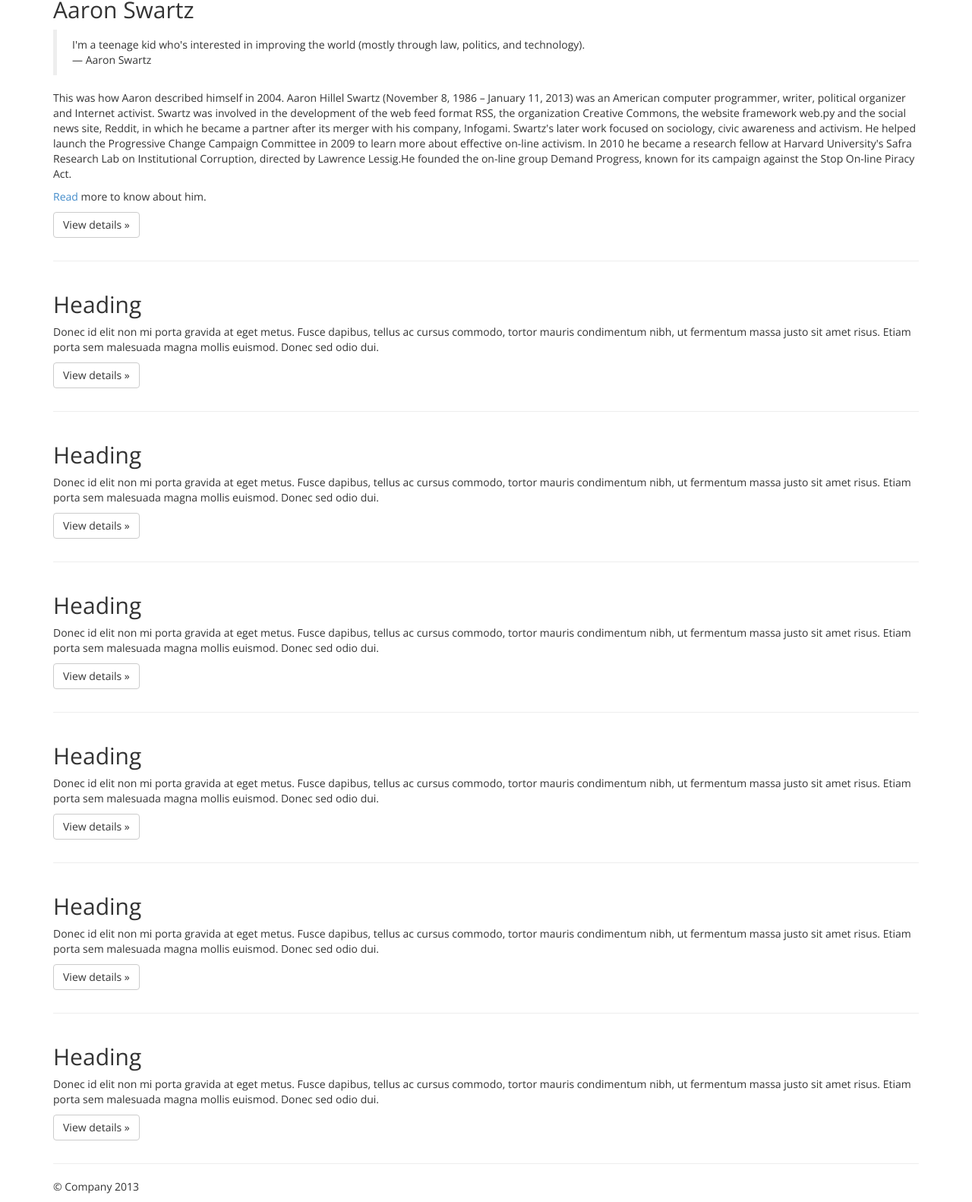
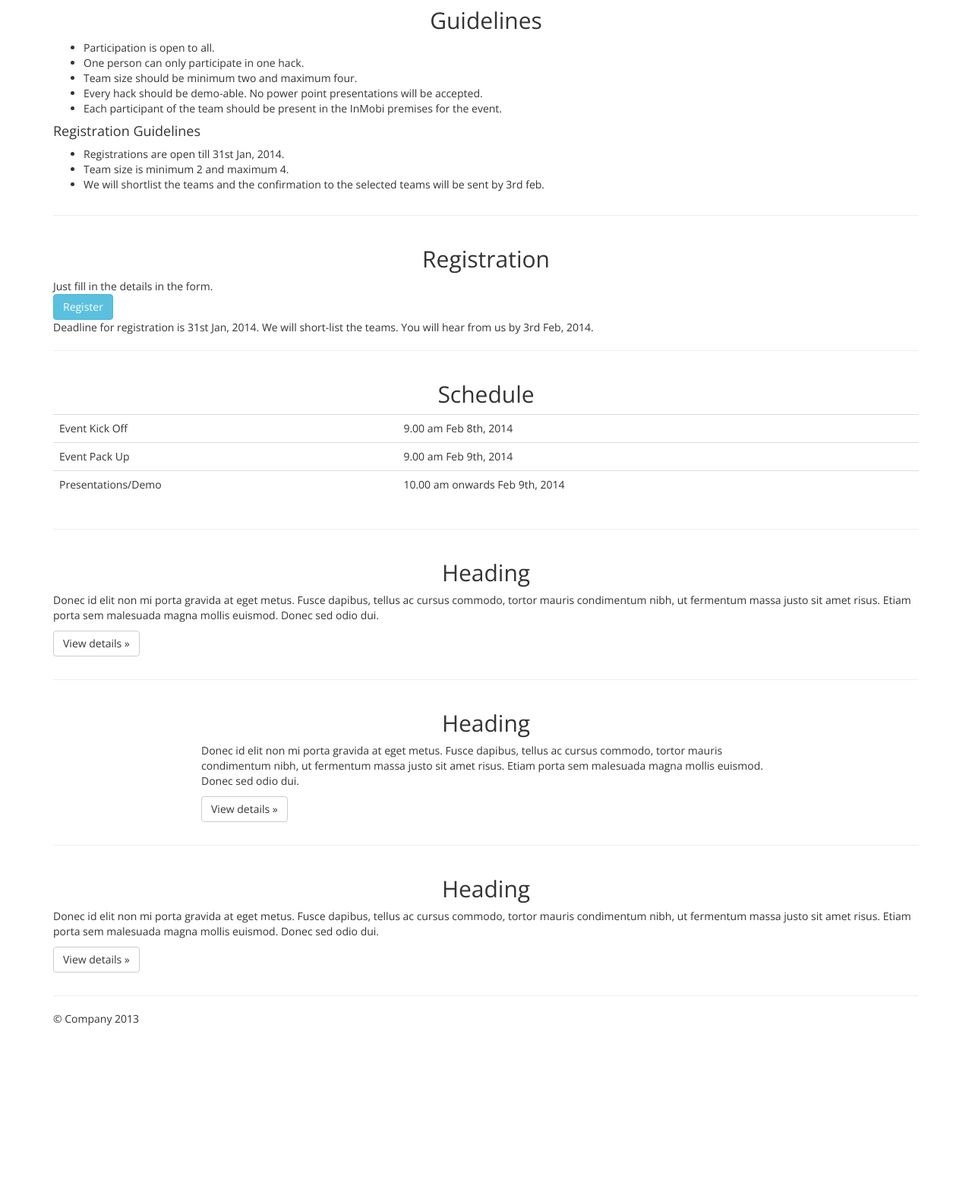
Before and after one commit to dash-rai/freedomhack, a plain HTML site: page index.html in a window 1280 px wide. Shown: the part 1151-2733 px from the top of the page at 76% size. After the commit the page ends 2512 px from the top, so only its background shows below. Drawn offline with nearby package versions, Linux system fonts and the light colour scheme.

Commit message:
Centered (some) content. rearranged everything to their (almost) final positions

```diff
--- a/css/custom.css
+++ b/css/custom.css
@@ -9,6 +9,29 @@
     margin-top: 1em; /*eliminate this */
     width: 100%;
 }
+
+/* TO DO
+   make background blue on hover nav links
+   put in facebook and twitter icons
+   */
+
+.nav li:hover {
+    background-color: #00acd5 !important;
+    color: white !important;
+}
+
+.text-justify {
+    text-align: justify;
+}
+/*
+  @media(max-width:767px){}
+@media(min-width:768px){}
+@media(min-width:992px){}
+@media(min-width:1200px){}
+
+*/
+
+/* http://stackoverflow.com/questions/2896869/jquery-changing-css-on-navigation-when-div-scrolls-into-view/2898109#2898109 */
 
 /*
 .landing-bannedr {
--- a/index.html
+++ b/index.html
@@ -57,37 +57,38 @@
     </div>
 
 
+    <!-- Home, aka top
+	 contact
+	 venue
+	 register (external)
+	 freedom hack (maybe)
+	 aaron
+	 guidelines
+	 schedule
+	 talks
+      -->
 
     <div class="jumbotron">
-      <div class="container">
+      <div class="container text-center">
+	<div class="col-xs-9">
 	  <img src="images/banner-transparent.png" alt="Freedom Hack">
+	</div>
+	<div class="col-xs-3" id="register">
+	  <img src="images/dates.png" alt="Feb 8-9 2014">
+	  <a style="font-size:.5em;" href="https://freedom-hack.eventbrite.com/" title="Register">Register!</a>
+	</div>
+
       </div>
     </div>
 
     <div class="container">
       <div class="row">
-        <div class="col-md-6 text-center">
-          <h2>Register</h2>
-	  <p><a class="btn btn-default" href="#" role="button">View details &raquo;</a></p>
-        </div>
-	        <div class="col-md-6 text-center">
-          <h2>Facebook/Twitter</h2>
-          <p><a class="btn btn-default" href="#" role="button">View details &raquo;</a></p>
-	  <p><a class="btn btn-default" href="#" role="button">View details &raquo;</a></p>
-	  <p><a class="btn btn-default" href="#" role="button">View details &raquo;</a></p>
-        </div>
-
-      </div>
-
-      <hr>
-
-      <div class="row">
         <div class="col-md-12">
-          <h2>Freedom Hack</h2>
+          <h2 class="text-center">Freedom Hack</h2>
           <p>To remember Aaron's work and support the courage he showed, InMobi is organizing the Bangalore chapter of Aaron Swartz Memorial Hackathon happening worldwide.
 	    So, join us in the 24 hours Freedom Hack and set yourself free to code, innovate and learn.</p>
 
-	  <p>Your hack can fall into the domains such as Social , Mobile , Analytics & Cloud. This is not the restrictive list. So, we have the theme O'SMAC, meaning Others, Social, Mobile and Cloud.
+	  <p>Your hack can fall into the domains such as Social, Mobile, Analytics & Cloud. This is not the restrictive list. So, we have the theme O'SMAC, meaning Others, Social, Mobile and Cloud.
 	    Prize will be given to each category winner. <br>
 	    You can also leverage the public datasets available like <a href="http://data.gov.in/">http://data.gov.in/</a></p>
 
@@ -100,12 +101,76 @@
 
       <div class="row">
         <div class="col-md-12">
-          <h2>Aaron Swartz</h2>
+          <h2 class="text-center">Aaron Swartz</h2>
 	  <blockquote> I'm a teenage kid who's interested in improving the world (mostly through law, politics, and technology).<br>
 	    &mdash; Aaron Swartz</blockquote>
-          This was how Aaron described himself in 2004. Aaron Hillel Swartz (November 8, 1986 &ndash; January 11, 2013) was an American computer programmer, writer, political organizer and Internet activist. Swartz was involved in the development of the web feed format RSS, the organization Creative Commons, the website framework web.py and the social news site, Reddit, in which he became a partner after its merger with his company, Infogami. Swartz's later work focused on sociology, civic awareness and activism. He helped launch the Progressive Change Campaign Committee in 2009 to learn more about effective on-line activism. In 2010 he became a research fellow at Harvard University's Safra Research Lab on Institutional Corruption, directed by Lawrence Lessig.He founded the on-line group Demand Progress, known for its campaign against the Stop On-line Piracy Act.</p>
+          <p>This was how Aaron described himself in 2004. Aaron Hillel Swartz (November 8, 1986 &ndash; January 11, 2013) was an American computer programmer, writer, political organizer and Internet activist. Swartz was involved in the development of the web feed format RSS, the organization Creative Commons, the website framework web.py and the social news site, Reddit, in which he became a partner after its merger with his company, Infogami. Swartz's later work focused on sociology, civic awareness and activism. He helped launch the Progressive Change Campaign Committee in 2009 to learn more about effective on-line activism. In 2010 he became a research fellow at Harvard University's Safra Research Lab on Institutional Corruption, directed by Lawrence Lessig.He founded the on-line group Demand Progress, known for its campaign against the Stop On-line Piracy Act.</p>
 
-<p><a href="http://en.wikipedia.org/wiki/Aaron_Swartz" title="AaronSwartz, Wikipedia">Read</a> more to know about him.
+	  <p><a href="http://en.wikipedia.org/wiki/Aaron_Swartz" title="AaronSwartz, Wikipedia">Read</a> more to know about him.</p>
+	</div>
+      </div>
+
+      <hr>
+
+      <div class="row">
+	<div class="col-md-12">
+	  <h2 class="text-center">Guidelines</h2>
+	  <ul>
+	    <li>Participation is open to all.</li>
+	    <li>One person can only participate in one hack. </li>
+	    <li>Team size should be minimum two and maximum four. </li>
+	    <li>Every hack should be demo-able. No power point presentations will be accepted. </li>
+	    <li>Each participant of the team should be present in the InMobi premises for the event.</li>
+	  </ul>
+	  <h4>Registration Guidelines</h4>
+	  <ul>
+	    <li>Registrations are open till 31st Jan, 2014. </li>
+	    <li>Team size is minimum 2 and maximum 4. </li>
+	    <li>We will shortlist the teams and the confirmation to the selected teams will be sent by 3rd feb.</li>
+	  </ul>
+	</div>
+      </div>
+
+      <hr>
+
+      <div class="row">
+	<div class="col-md-12">
+	  <h2 class="text-center">Registration</h2>
+	  Just fill in the details in the form.<br>
+	  <a class="btn btn-info" href="http://freedom-hack.eventbrite.com/">Register</a><br>
+	  Deadline for registration is 31st Jan, 2014.
+	  We will short-list the teams. You will hear from us by 3rd Feb, 2014.
+	</div>
+      </div>
+
+      <hr>
+
+      <div class="row">
+	<div class="col-md-12">
+	  <h2 class="text-center">Schedule</h2>
+	  <table class="table">
+	    <tr>
+	      <td>Event Kick Off</td>
+	      <td>9.00 am Feb 8th, 2014</td>
+	    </tr>
+	    <tr>
+	      <td>Event Pack Up</td>
+	      <td>9.00 am Feb 9th, 2014</td>
+	    </tr>
+	    <tr>
+	      <td>Presentations/Demo</td>
+              <td>10.00 am onwards Feb 9th, 2014</td>
+	    </tr>
+	  </table>
+	</div>
+      </div>
+
+      <hr>
+
+      <div class="row">
+	<div class="col-md-12">
+	  <h2 class="text-center">Heading</h2>
+	  <p>Donec id elit non mi porta gravida at eget metus. Fusce dapibus, tellus ac cursus commodo, tortor mauris condimentum nibh, ut fermentum massa justo sit amet risus. Etiam porta sem malesuada magna mollis euismod. Donec sed odio dui. </p>
 	  <p><a class="btn btn-default" href="#" role="button">View details &raquo;</a></p>
 	</div>
       </div>
@@ -113,8 +178,8 @@
       <hr>
 
       <div class="row">
-  <div class="col-md-12">
-    <h2>Heading</h2>
+	<div class="col-md-8 col-md-offset-2">
+	  <h2 class="text-center">Heading</h2>
 	  <p>Donec id elit non mi porta gravida at eget metus. Fusce dapibus, tellus ac cursus commodo, tortor mauris condimentum nibh, ut fermentum massa justo sit amet risus. Etiam porta sem malesuada magna mollis euismod. Donec sed odio dui. </p>
 	  <p><a class="btn btn-default" href="#" role="button">View details &raquo;</a></p>
 	</div>
@@ -124,47 +189,7 @@
 
       <div class="row">
 	<div class="col-md-12">
-    <h2>Heading</h2>
-    <p>Donec id elit non mi porta gravida at eget metus. Fusce dapibus, tellus ac cursus commodo, tortor mauris condimentum nibh, ut fermentum massa justo sit amet risus. Etiam porta sem malesuada magna mollis euismod. Donec sed odio dui. </p>
-    <p><a class="btn btn-default" href="#" role="button">View details &raquo;</a></p>
-  </div>
-</div>
-
-<hr>
-
-<div class="row">
-  <div class="col-md-12">
-    <h2>Heading</h2>
-    <p>Donec id elit non mi porta gravida at eget metus. Fusce dapibus, tellus ac cursus commodo, tortor mauris condimentum nibh, ut fermentum massa justo sit amet risus. Etiam porta sem malesuada magna mollis euismod. Donec sed odio dui. </p>
-    <p><a class="btn btn-default" href="#" role="button">View details &raquo;</a></p>
-  </div>
-</div>
-
-<hr>
-
-<div class="row">
-  <div class="col-md-12">
-    <h2>Heading</h2>
-    <p>Donec id elit non mi porta gravida at eget metus. Fusce dapibus, tellus ac cursus commodo, tortor mauris condimentum nibh, ut fermentum massa justo sit amet risus. Etiam porta sem malesuada magna mollis euismod. Donec sed odio dui. </p>
-    <p><a class="btn btn-default" href="#" role="button">View details &raquo;</a></p>
-  </div>
-</div>
-
-<hr>
-
-<div class="row">
-  <div class="col-md-12">
-    <h2>Heading</h2>
-    <p>Donec id elit non mi porta gravida at eget metus. Fusce dapibus, tellus ac cursus commodo, tortor mauris condimentum nibh, ut fermentum massa justo sit amet risus. Etiam porta sem malesuada magna mollis euismod. Donec sed odio dui. </p>
-    <p><a class="btn btn-default" href="#" role="button">View details &raquo;</a></p>
-  </div>
-</div>
-
-<hr>
-
-<div class="row">
-  <div class="col-md-12">
-    <h2>Heading</h2>
+	  <h2 class="text-center">Heading</h2>
 	  <p>Donec id elit non mi porta gravida at eget metus. Fusce dapibus, tellus ac cursus commodo, tortor mauris condimentum nibh, ut fermentum massa justo sit amet risus. Etiam porta sem malesuada magna mollis euismod. Donec sed odio dui. </p>
 	  <p><a class="btn btn-default" href="#" role="button">View details &raquo;</a></p>
 	</div>
```
Also changed, not shown: images/dates.png (added). Lines whose indentation alone changed are shown as unchanged.
